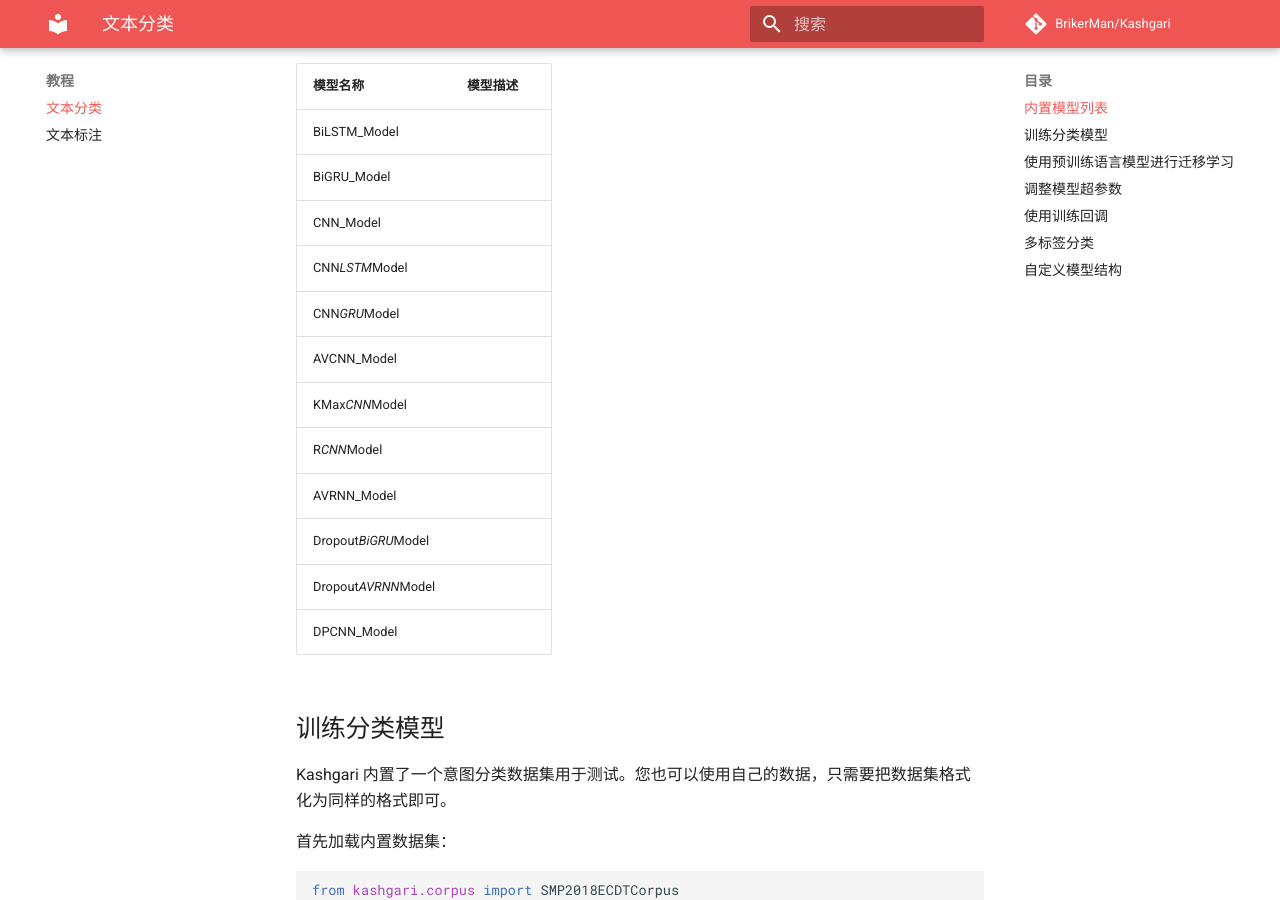
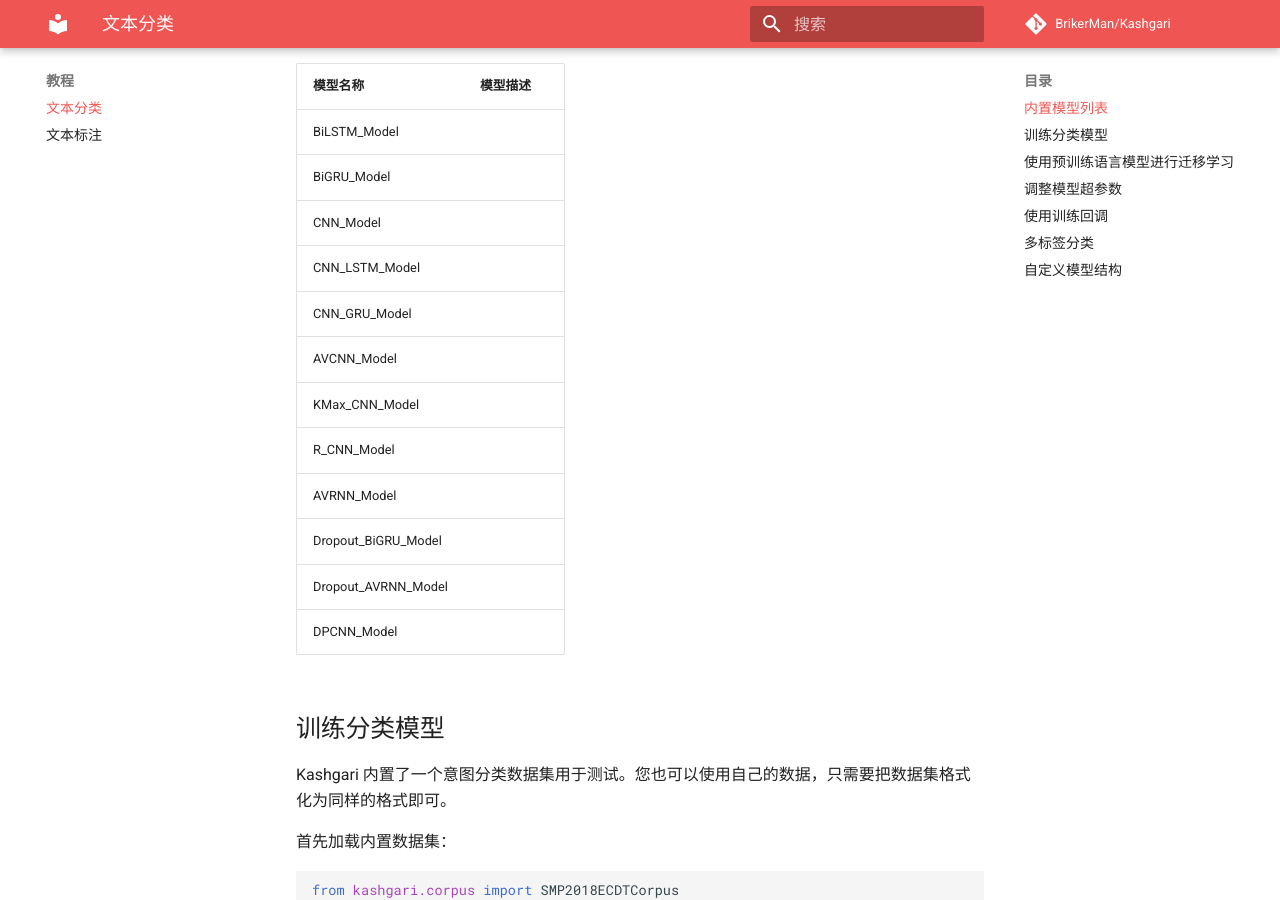
Before and after one commit to BrikerMan/Kashgari-doc-zh, an MkDocs documentation site: the page built from docs/tutorial/text-classification.md, in a window 1280 px wide and 900 px high, scrolled down 348 px. Built offline with MkDocs 1.6.1 and Material for MkDocs 9.7.7, drawn with Linux system fonts in a browser that asks for light colours; comment, search, counter and statistics services are not loaded.

Commit message:
:memo: Writing documents

```diff
--- a/docs/tutorial/text-classification.md
+++ b/docs/tutorial/text-classification.md
@@ -6,20 +6,20 @@ Kashgari 提供了一系列的文本分类模型。所有的文本分类模型
 
 ## 内置模型列表
 
-| 模型名称            | 模型描述 |
-| ------------------- | -------- |
-| BiLSTM_Model        |          |
-| BiGRU_Model         |          |
-| CNN_Model           |          |
-| CNN_LSTM_Model      |          |
-| CNN_GRU_Model       |          |
-| AVCNN_Model         |          |
-| KMax_CNN_Model      |          |
-| R_CNN_Model         |          |
-| AVRNN_Model         |          |
-| Dropout_BiGRU_Model |          |
-| Dropout_AVRNN_Model |          |
-| DPCNN_Model         |          |
+| 模型名称              | 模型描述 |
+| --------------------- | -------- |
+| BiLSTM\_Model         |          |
+| BiGRU\_Model          |          |
+| CNN\_Model            |          |
+| CNN\_LSTM\_Model      |          |
+| CNN\_GRU\_Model       |          |
+| AVCNN\_Model          |          |
+| KMax\_CNN\_Model      |          |
+| R\_CNN\_Model         |          |
+| AVRNN\_Model          |          |
+| Dropout\_BiGRU\_Model |          |
+| Dropout\_AVRNN\_Model |          |
+| DPCNN\_Model          |          |
 
 ## 训练分类模型
 
```
Also changed, not shown: docs/tutorial/text-labeling.md (+2 -2 lines).
